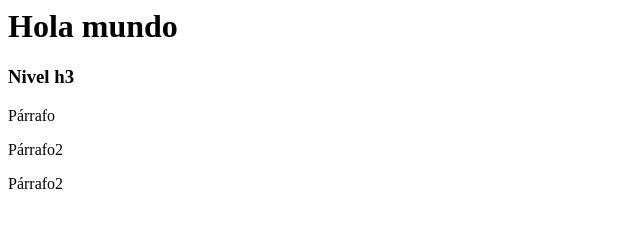
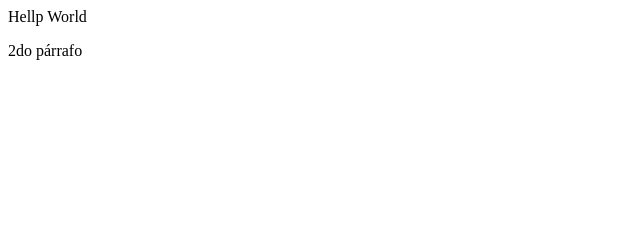
Before and after one commit to justcoddev/campus_open_bootcamp_html_css, a plain HTML site: page 01-Introduccion/index.html in a window 1280 px wide. Shown: the whole page, without its empty margins (0-640 px from the left). Drawn offline with Linux system fonts and the light colour scheme.

Commit message:
introduccion

```diff
--- a/01-Introduccion/index.html
+++ b/01-Introduccion/index.html
@@ -1,9 +1,14 @@
-<h1>Hola mundo</h1>
-<div>
-  <div>
-    <h3>Nivel h3</h3>
-    <p>Párrafo</p>
-    <p>Párrafo2</p>
-    <p>Párrafo2</p>
-  </div>
-</div>
+<html>
+
+<head>
+  <title>
+    Mi 5tava página web </title>
+</head>
+
+<body>
+  <p>Hellp World</p>
+  <!-- comentario -->
+  <span>2do párrafo</span>
+</body>
+
+</html>
```
